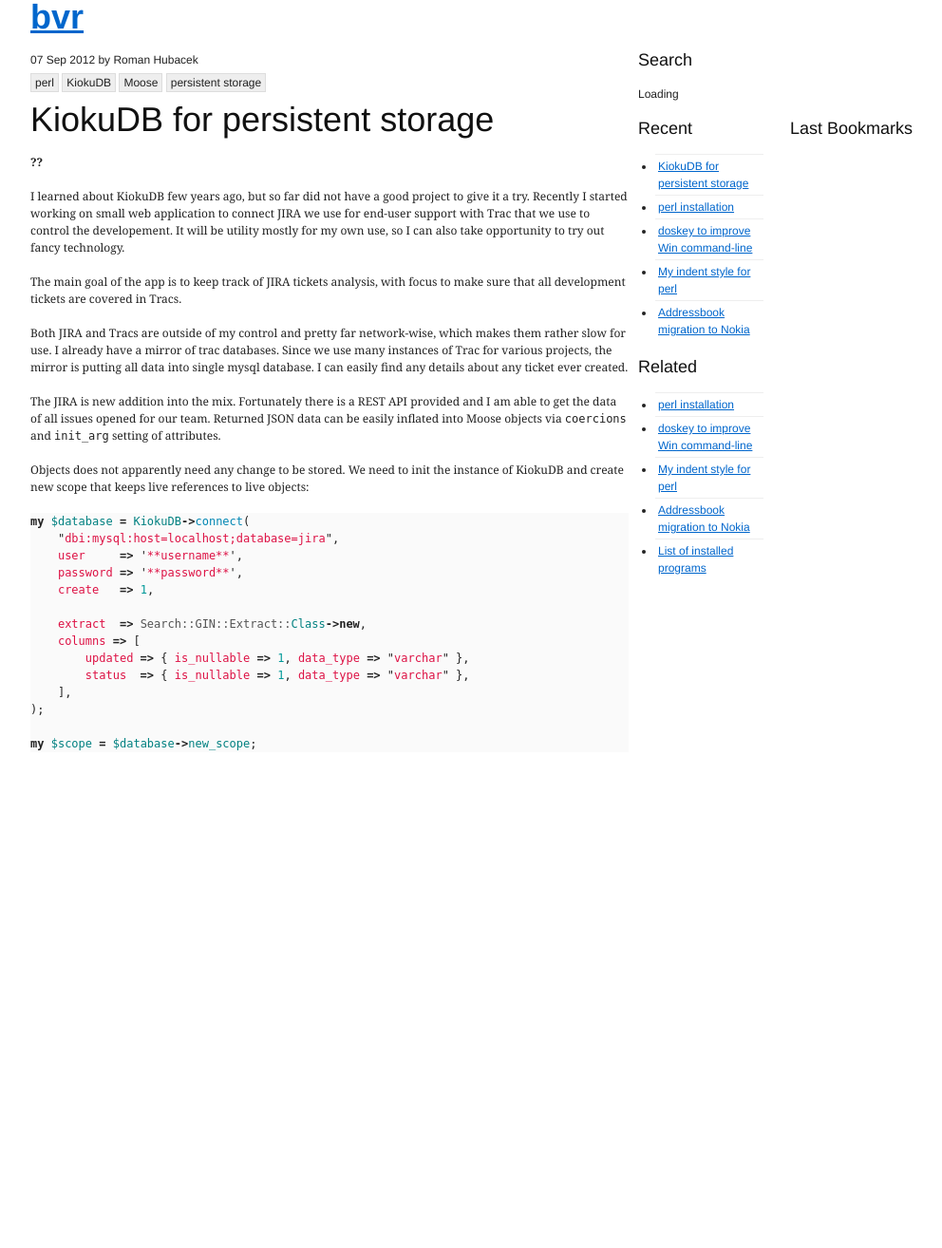
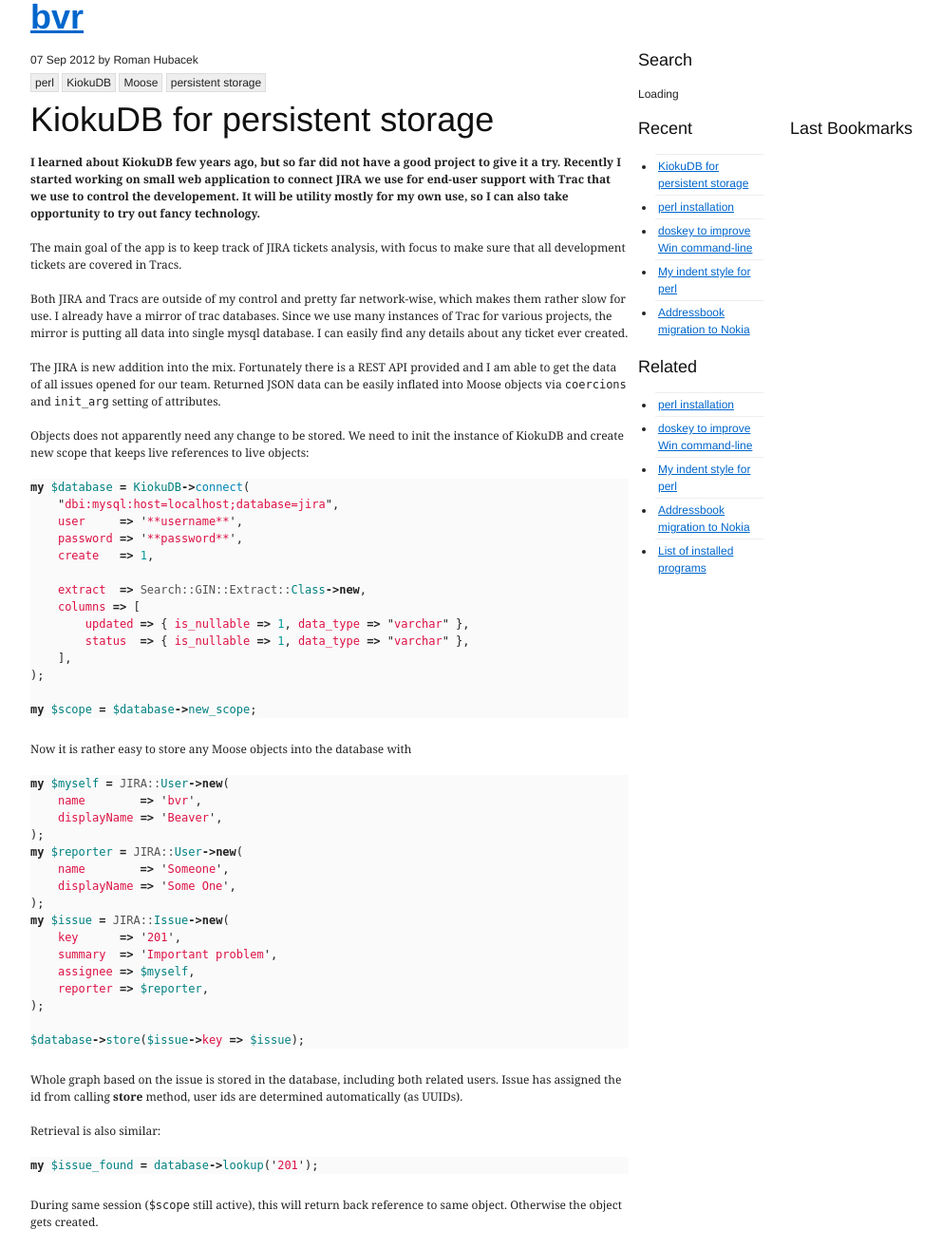
Before and after one commit to bvr/bvr.github.io, a Jekyll site: the page built from _posts/2012-09-07-kiokudb.md, in a window 1280 px wide. Shown: the whole page at 95% size, without its empty margins (133-1125 px from the left). Built offline with Jekyll 4.4.1, drawn with Linux system fonts in a browser that asks for light colours; Markdown is read by kramdown in place of the engine named in the settings; comment, search, counter and statistics services are not loaded; before the commit the page ends 900 px from its top, so only the background shows below that.

Commit message:
Added more on storing and retrieval in KiokuDB article.

```diff
--- a/_posts/2012-09-07-kiokudb.md
+++ b/_posts/2012-09-07-kiokudb.md
@@ -36,3 +49,37 @@ my $database = KiokuDB->connect(
 
 my $scope = $database->new_scope;
 {% endhighlight %}
+
+Now it is rather easy to store any Moose objects into the database with
+
+{% highlight perl %}
+my $myself = JIRA::User->new(
+    name        => 'bvr',
+    displayName => 'Beaver',
+);
+my $reporter = JIRA::User->new(
+    name        => 'Someone',
+    displayName => 'Some One',
+);
+my $issue = JIRA::Issue->new(
+    key      => '201',
+    summary  => 'Important problem',
+    assignee => $myself,
+    reporter => $reporter,
+);
+
+$database->store($issue->key => $issue);
+{% endhighlight %}
+
+Whole graph based on the issue is stored in the database, including both
+related users. Issue has assigned the id from calling **store** method, user
+ids are determined automatically (as UUIDs).
+
+Retrieval is also similar:
+
+{% highlight perl %}
+my $issue_found = database->lookup('201');
+{% endhighlight %}
+
+During same session (`$scope` still active), this will return back
+reference to same object. Otherwise the object gets created.
```
Also changed, not shown: other parts of _posts/2012-09-07-kiokudb.md (+19 -6 lines).
